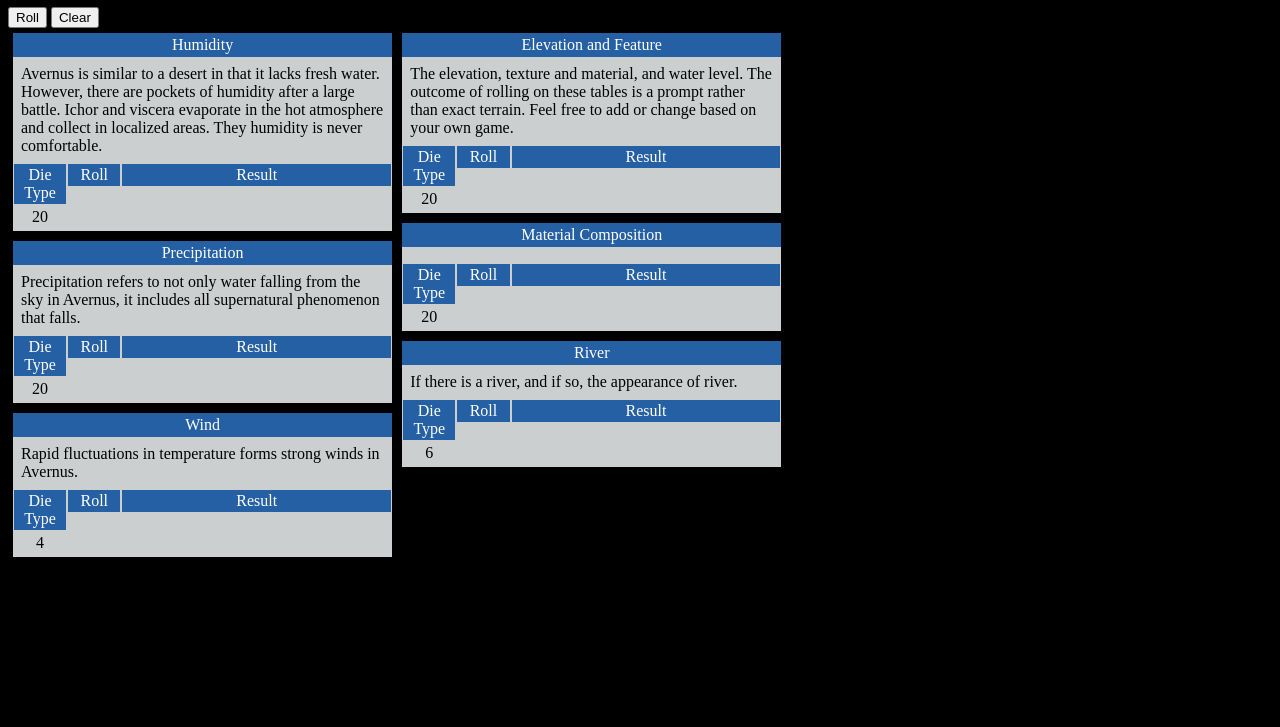
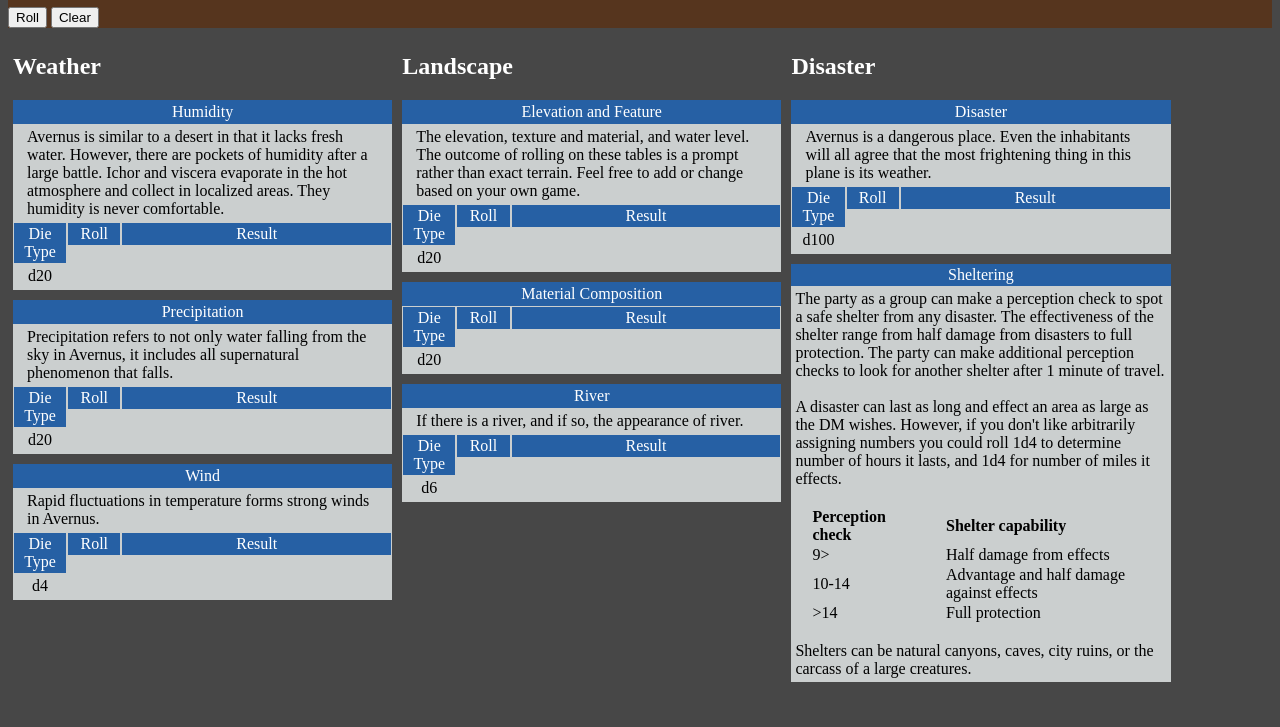
Before and after one commit to MisterStump/Avernus-Terrain-and-Weather-Roller, a plain HTML site: page index.html in a window 1280 px wide. Shown: the part 73-800 px from the top of the page. Drawn offline with Linux system fonts and the light colour scheme.

Commit message:
Initial commit

```diff
--- a/index.html
+++ b/index.html
@@ -9,13 +9,17 @@
 </head>
 
 <body>
-  <h1>Avertnus Terrain and Weather Roller (in development)</h1>
-  <button type="button" id="button_roll">Roll</button>
-  <button type="button" id="button_clear">Clear</button>
+  <div class="topOfSite">
+    <h1>Avertnus Terrain and Weather Roller (in development)</h1>
+    <button type="button" id="button_roll">Roll</button>
+    <button type="button" id="button_clear">Clear</button>
+  </div>
+
 
   <!--First column - Weather-->
   <div class="row">
     <div class="column">
+      <h2>Weather</h2>
       <!--Humidity-->
       <div class="rollBox" id="humidity">
         <div class="rbHeader">Humidity</div>
@@ -84,6 +88,7 @@
 
     <!--Second column - Landscape-->
     <div class="column">
+      <h2>Landscape</h2>
       <!--Elevation-->
       <div class="rollBox" id="elevation">
         <div class="rbHeader">Elevation and Feature</div>
@@ -147,13 +152,92 @@
           <div class="rollBoxSectionBody"></div>
         </div>
       </div>
+      <!--River Appearance-->
+      <div class="rollBox" id="riverAppearance">
+        <div class="rbHeader">River Appearance</div>
+        <div class="rbDesc"></div>
+        <div class="rbDieType">
+          <div class="rollBoxSectionHead">Die Type</div>
+          <div class="rollBoxSectionBody"></div>
+        </div>
+        <div class="rbRollResult">
+          <div class="rollBoxSectionHead">Roll</div>
+          <div class="rollBoxSectionBody"></div>
+        </div>
+        <div class="rbRollValue">
+          <div class="rollBoxSectionHead">Result</div>
+          <div class="rollBoxSectionBody"></div>
+        </div>
+        <div class="rbEffect">
+          <div class="rollBoxSectionHead">Effect</div>
+          <div class="rollBoxSectionBody"></div>
+        </div>
+      </div>
 
     </div>
 
 
     <!--Third column - Disaster-->
     <div class="column">
-      C
+      <h2>Disaster</h2>
+      <!--Disaster-->
+      <div class="rollBox" id="disaster">
+        <div class="rbHeader">Disaster</div>
+        <div class="rbDesc"></div>
+        <div class="rbDieType">
+          <div class="rollBoxSectionHead">Die Type</div>
+          <div class="rollBoxSectionBody"></div>
+        </div>
+        <div class="rbRollResult">
+          <div class="rollBoxSectionHead">Roll</div>
+          <div class="rollBoxSectionBody"></div>
+        </div>
+        <div class="rbRollValue">
+          <div class="rollBoxSectionHead">Result</div>
+          <div class="rollBoxSectionBody"></div>
+        </div>
+        <div class="rbEffect">
+          <div class="rollBoxSectionHead">Effect</div>
+          <div class="rollBoxSectionBody"></div>
+        </div>
+      </div>
+
+      <div class="rbHelper">
+        <div class="rollBoxSectionHead">Sheltering</div>
+        <div class="rollBoxSectionBody">
+          The party as a group can make a perception check to spot a safe shelter from any disaster. The effectiveness of the shelter range from half damage from disasters to full protection. The party can make additional perception checks to look for another shelter after 1 minute of travel.
+          <br><br>
+
+          A disaster can last as long and effect an area as large as the DM wishes. However, if you don't like arbitrarily assigning numbers you could roll 1d4 to determine number of hours it lasts, and 1d4 for number of miles it effects.
+          <br><br>
+
+          <table class="helperTable">
+            <tr>
+              <th>Perception check</th>
+              <th>Shelter capability</th>
+            </tr>
+            <tr>
+              <td>9></td>
+              <td>Half damage from effects</td>
+            </tr>
+            <tr>
+              <td>10-14</td>
+              <td>Advantage and half damage against effects</td>
+            </tr>
+            <tr>
+              <td>>14</td>
+              <td>Full protection</td>
+            </tr>
+          </table>
+
+          <br>
+          Shelters can be natural canyons, caves, city ruins, or the carcass of a large creatures.
+        </div>
+
+      </div>
+
+
+
     </div>
   </div>
 
--- a/roll tables/disasters.js
+++ b/roll tables/disasters.js
@@ -30,13 +30,13 @@ var rt_disaster = {
             "start" : 94,
             "end"   : 94,
             "value" : "Stygian flood",
-            "effect": "The river Styx swell in size due to influx of souls or by powerful magica cast in the lower planes. During a flood, the river swells in double, or even triple in it's width unexpectedly.<br>Creatures on foot must make a DC 17 DEX saving throw to out run the flood. Escaping in a vehicle requires a helm skill check DC 13. A failure does not mean full exposure to river styx.<br>On <b>the first failure</b>, creatures are splashed by small drops of the river, losing a piece of memory permanently. (the character or DM decides)<br>A <b>second failure</b> represents longer exposure to river styx, They forget the name of a loved one and all memories associated with them for the next 7 days.<br>A <b>third failure</b> time exposes the creature to the full effects of the river. (DC 20 feeblemind)<br>Success at any point allows the creature to succeed in escaping the sudden flood."
+            "effect": "The river Styx swell in size due to influx of souls or by powerful magica cast in the lower planes. During a flood, the river swells in double, or even triple in it's width unexpectedly.<br><br>Creatures on foot must make a DC 17 DEX saving throw to out run the flood. Escaping in a vehicle requires a helm skill check DC 13. A failure does not mean full exposure to river styx.<br><br>On <b>the first failure</b>, creatures are splashed by small drops of the river, losing a piece of memory permanently. (the character or DM decides)<br><br>A <b>second failure</b> represents longer exposure to river styx, They forget the name of a loved one and all memories associated with them for the next 7 days.<br><br>A <b>third failure</b> time exposes the creature to the full effects of the river. (DC 20 feeblemind)<br><br>Success at any point allows the creature to succeed in escaping the sudden flood."
         },
         {
             "start" : 95,
             "end"   : 95,
             "value" : "Planar disturbance",
-            "effect": "Portals connecting to other planes or teleportation spells cast on Avernus have a 10% chance of failing. In addition, portals appear randomly and take curious souls to somewhere else or to an adjacent plane.<br>When a creature steps into a portal, roll a d 20, on a 4 or higher the creature is taken to a random, location in Avernus.<br>On a 3 the creature is taken to the Wandering Emporium.<br>On a 2 the creature is taken to the frozen landscape of Cania, taking 4d8 cold damage and return to the original position after 1 minute.<br>On a 1 the creature is taken to a realm of slime and fungus. Make a WIS saving throw or become poisoned and see vision of death for the next 1d4 days."
+            "effect": "Portals connecting to other planes or teleportation spells cast on Avernus have a 10% chance of failing. In addition, portals appear randomly and take curious souls to somewhere else or to an adjacent plane.<br><br>When a creature steps into a portal, roll a d 20, on a 4 or higher the creature is taken to a random, location in Avernus.<br><br>On a 3 the creature is taken to the Wandering Emporium.<br><br>On a 2 the creature is taken to the frozen landscape of Cania, taking 4d8 cold damage and return to the original position after 1 minute.<br><br>On a 1 the creature is taken to a realm of slime and fungus. Make a WIS saving throw or become poisoned and see vision of death for the next 1d4 days."
         },
         {
             "start" : 96,
@@ -54,13 +54,13 @@ var rt_disaster = {
             "start" : 98,
             "end"   : 98,
             "value" : "Earthquake",
-            "effect": "The ground cracks and structures break and crumble. Each creature must make a Dexterity saving throw DC 16 to avoid falling debris. On a failure, they take 4d6 bludgeoning damage and are knocked prone, half damage and they are not knocked prone on a success. A creature makes the save every minute in the area of effect of an earthquake.<br>A creature with nothing above them does not need to make this save."
+            "effect": "The ground cracks and structures break and crumble. Each creature must make a Dexterity saving throw DC 16 to avoid falling debris. On a failure, they take 4d6 bludgeoning damage and are knocked prone, half damage and they are not knocked prone on a success. A creature makes the save every minute in the area of effect of an earthquake.<br><br>A creature with nothing above them does not need to make this save."
         },
         {
             "start" : 99,
             "end"   : 99,
             "value" : "Soulburn wildfire",
-            "effect": "While some inhabitants are completely immune to the burning of fire, they are not immune to the corrupting effects of Avernus wildfire. This blue flames seem to scream as it consumes everything in its path.<br>Soulburn fire leaps across creature and objects alike to seek out souls. A creature caught in the blaze takes 4d6 necrotic damage at the beginning of each round. A creature that took this damage must make a DEX save DC 14 to put themselves out. Any creature in 10 feet radius must make the same save or take the damage themselves."
+            "effect": "While some inhabitants are completely immune to the burning of fire, they are not immune to the corrupting effects of Avernus wildfire. This blue flames seem to scream as it consumes everything in its path.<br><br>Soulburn fire leaps across creature and objects alike to seek out souls. A creature caught in the blaze takes 4d6 necrotic damage at the beginning of each round. A creature that took this damage must make a DEX save DC 14 to put themselves out. Any creature in 10 feet radius must make the same save or take the damage themselves."
         },
         {
             "start" : 100,
--- a/roll tables/landscape.js
+++ b/roll tables/landscape.js
@@ -129,6 +129,7 @@ var rt_river = {
 };
 
 var rt_river_appearance = {
+    "name"        : "riverAppearance",
     "die_type" : 6,
     "rolls" :[
         {
--- a/scripts.js
+++ b/scripts.js
@@ -5,12 +5,14 @@ let rollMasterData = {
     "wind": rt_wind,
     "elevation": rt_elevation,
     "composition": rt_composition,
-    "river": rt_river
+    "river": rt_river,
+    "riverAppearance": rt_river_appearance,
+    "disaster": rt_disaster
 }
 
 // buttons
-let button_roll = document.getElementById("button_roll")
-let button_clear = document.getElementById("button_clear")
+const button_roll = document.getElementById("button_roll")
+const button_clear = document.getElementById("button_clear")
 //Add listener to buttons to trigger functions
 button_roll.addEventListener("click", () => {roll()});
 button_clear.addEventListener("click", () => {clear()});
@@ -60,22 +62,24 @@ function performRoll(rollTable){
     const section = document.querySelector('div#' + name)
     //Update Roll
     const rollDiv = section.querySelector('div.rbRollResult div.rollBoxSectionBody')
-    rollDiv.innerText = roll["result"]
+    rollDiv.innerHTML = roll["result"]
     //Update Value
     const valueDiv = section.querySelector('div.rbRollValue div.rollBoxSectionBody')
-    valueDiv.innerText = roll["dict"]["value"]
+    valueDiv.innerHTML = roll["dict"]["value"]
     //Update Effect
     const effectSect = section.querySelector('div.rbEffect')
     const effectDiv = section.querySelector('div.rbEffect div.rollBoxSectionBody')
     if ("effect" in roll["dict"]){
         //Effect: yes
-        effectDiv.innerText = roll["dict"]["effect"]
+        effectDiv.innerHTML = roll["dict"]["effect"]
         effectSect.style.display = "block"
     } else {
         //Effect: no
-        effectDiv.innerText = ""
+        effectDiv.innerHTML = ""
         effectSect.style.display = "none"
     }
+    //Hide or show conditional tables
+    conditionalTables(name, roll)
 }
 
 function populateBasicRollBoxInfo(rollTable){
@@ -84,16 +88,28 @@ function populateBasicRollBoxInfo(rollTable){
     // Add description and make it visible
     if ("description" in rollTable){
         const descBox = section.querySelector('div.rbDesc')
-        descBox.innerText = rollTable["description"]
+        descBox.style.padding = "4px 14px"
+        descBox.innerHTML = rollTable["description"]
         descBox.style.display = "block"
     }
     // Add die type
     const dieTypeBox = section.querySelector('div.rbDieType > div.rollBoxSectionBody')
-    dieTypeBox.innerText = rollTable["die_type"]
+    dieTypeBox.innerHTML = "d" + rollTable["die_type"]
 }
 
-
-
+// Will showor hide specific rollTables if they are conditional
+// Based off of the "subtable" field
+function conditionalTables(name, roll){
+    //River Appearance
+    if (name=="river"){
+        const raDiv = document.querySelector("#riverAppearance")
+        if ("subroll" in roll["dict"]){
+            raDiv.style.display = "grid"
+        } else {
+            raDiv.style.display = "none"
+        }
+    }
+}
 
 
 
@@ -129,8 +145,28 @@ function showRollSections(){
 
 //Hides all sections involving rolls
 function hideRollSections(){
+    // Effect section
     const effectBoxList = document.getElementsByClassName("rbEffect")
     for (effectBox of effectBoxList){
         effectBox.style.display = "none"
     }
+    //Roll result values
+    for (const name in rollMasterData){
+        //Find section
+        //const name = rollTable["name"]
+        const section = document.querySelector('div#' + name)
+        //Clear Roll
+        const rollDiv = section.querySelector('div.rbRollResult div.rollBoxSectionBody')
+        rollDiv.innerHTML = ""
+        //Clear Value
+        const valueDiv = section.querySelector('div.rbRollValue div.rollBoxSectionBody')
+        valueDiv.innerHTML = ""
+        //Clear Effect
+        const effectDiv = section.querySelector('div.rbEffect div.rollBoxSectionBody')
+        effectDiv.innerHTML = ""
+    }
+    //Conditional section - River Appearance
+    const raDiv = document.querySelector("#riverAppearance")
+    raDiv.style.display = "none"
+
 }
--- a/styles.css
+++ b/styles.css
@@ -1,6 +1,6 @@
 /* Define color scheme */
 :root {
-  --color_background: #000;
+  --color_background: #474747;
   --color_primary: #2660A4;
   --color_secondary: #F19953;
   --color_tirtiary: #cbcfcf;
@@ -13,6 +13,20 @@
 /* Entire page */
 body {
     background-color: var(--color_background);
+}
+
+/* Bar across top*/
+div.topOfSite {
+    width: 100%;
+    background-color: var(--color_accent);
+}
+
+
+
+
+/* Headers */
+h2 {
+    color: var(--font_color_light)
 }
 
 /* 3 column layout for the types of rollers */
@@ -49,7 +63,8 @@ body {
 .rbDesc {
     grid-column: 1 / 5;
     grid-row: 2;
-    padding: 8px;
+    /*padding set by script*/
+    padding: 0px;
     display: "none";
     color: var(--font_color_dark)
 }
@@ -92,3 +107,15 @@ body {
     padding: 2px;
     background-color: var(--color_accent);
 }
+/*conditiona section hiding*/
+#riverAppearance {
+    display: none;
+}
+
+/*Helper table for additional info*/
+table.helperTable {
+    text-align: left;
+}
+table.helperTable td, table.helperTable th {
+    padding: 0 15px;
+}
```
